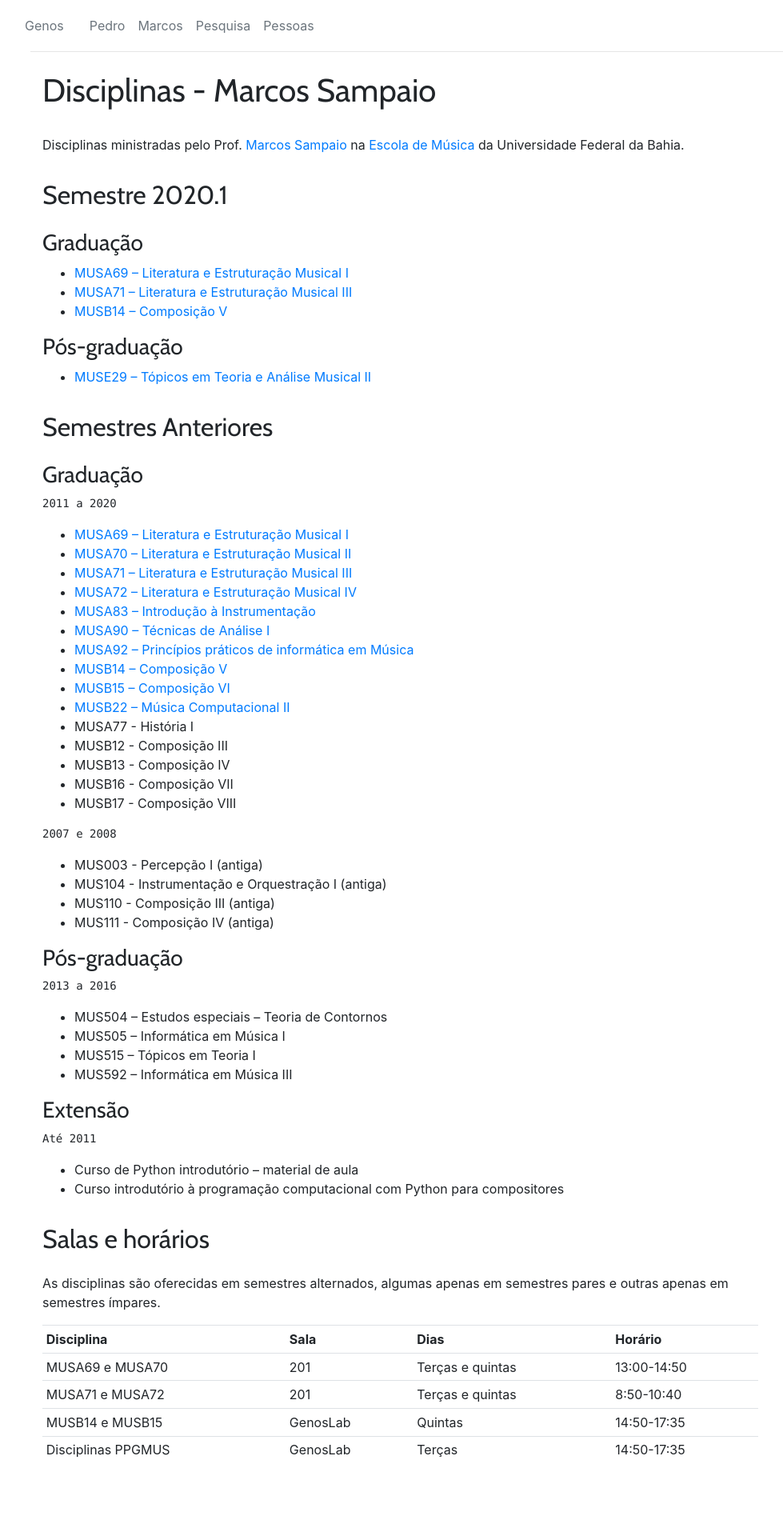
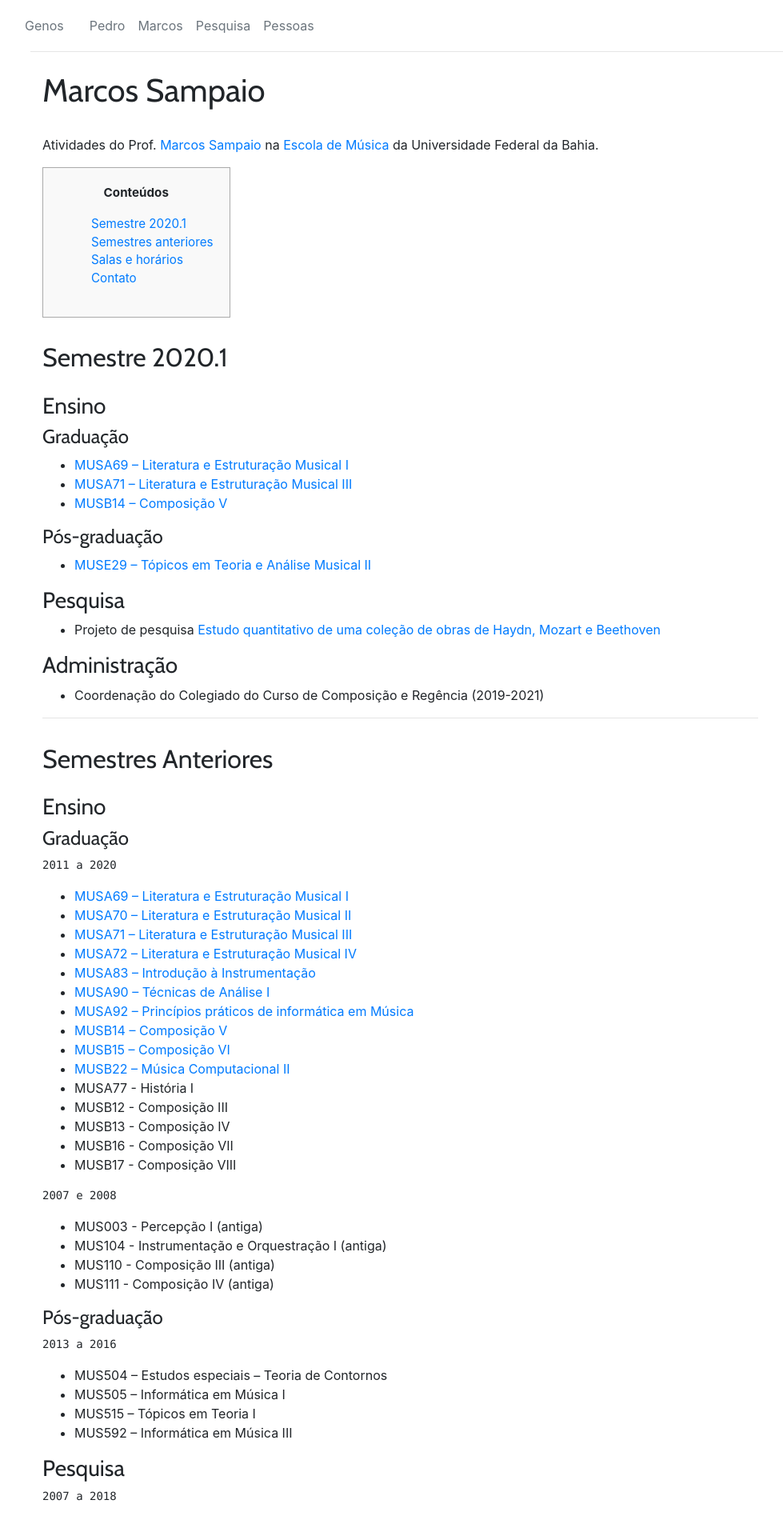
Before and after one commit to kroger/genosmus, a Jekyll site: the page built from _marcos/index.html, in a window 1280 px wide. Shown: the top 1900 px of the page at 80% size, without its empty margins (47-1026 px from the left). Built offline with Jekyll 4.4.1, drawn with Linux system fonts in a browser that asks for light colours; some of the changed text lies outside the part shown.

Commit message:
Reorganização da página inicial Marcos

```diff
--- a/_marcos/index.html
+++ b/_marcos/index.html
@@ -1,17 +1,50 @@
 ---
 layout: page
-title: Disciplinas - Marcos Sampaio
+title: Marcos Sampaio
 ---
 
-<p>Disciplinas ministradas pelo Prof. <a href="https://marcos.sampaio.me/pt-br/" target="_blank">Marcos Sampaio</a> na
+<style>
+#toc_container {
+    background: #f9f9f9 none repeat scroll 0 0;
+    border: 1px solid #aaa;
+    display: table;
+    font-size: 95%;
+    margin-bottom: 1em;
+    padding: 20px;
+    width: auto;
+}
+
+.toc_title {
+    font-weight: 700;
+    text-align: center;
+}
+
+#toc_container li, #toc_container ul, #toc_container ul li{
+    list-style: outside none none !important;
+}
+</style>
+
+<p>Atividades do Prof. <a href="https://marcos.sampaio.me/pt-br/" target="_blank">Marcos Sampaio</a> na
     <a href="http://www.escolademusica.ufba.br/" target="_blank">Escola de Música</a> da
     Universidade Federal da Bahia.</p>
 
-<h2>Semestre 2020.1</h2>
+<div id="toc_container">
+  <p class="toc_title">Conteúdos</p>
+  <ul class="toc_list">
+    <li><a href="#semestre-atual">Semestre 2020.1</a>
+    <li><a href="#semestres-anteriores">Semestres anteriores</a>
+    <li><a href="#salas-horarios">Salas e horários</a>
+    <li><a href="#contato">Contato</a>
+  </ul>
+</div>
+
+<h2 id="semestre-atual">Semestre 2020.1</h2>
 
 {% assign pages = site.marcos | where:"level","graduacao" | sort %}
 
-<h3>Graduação</h3>
+<h3>Ensino</h3>
+
+<h4>Graduação</h4>
 
 <ul>
   {% for page in pages %}
@@ -25,7 +58,7 @@ title: Disciplinas - Marcos Sampaio
 
 {% assign pages = site.marcos | where:"level","pos-graduacao" | sort %}
 
-<h3>Pós-graduação</h3>
+<h4>Pós-graduação</h4>
 
 <ul>
     {% for page in pages %}
@@ -37,10 +70,26 @@ title: Disciplinas - Marcos Sampaio
     {% endfor %}
 </ul>
 
-<h2>Semestres Anteriores</h2>
+<h3>Pesquisa</h3>
+
+<ul>
+<li>Projeto de pesquisa <a href="https://marcos.sampaio.me/pt-br/projetos/hmb-analysis/" target="_blank">
+Estudo quantitativo de uma coleção de obras de Haydn, Mozart e Beethoven</a></li>
+</ul>
+
+<h3>Administração</h3>
+
+<ul>
+<li>Coordenação do Colegiado do Curso de Composição e Regência (2019-2021)</li>
+</ul>
+
+<hr>
+<h2 id="semestres-anteriores">Semestres Anteriores</h2>
+
+<h3>Ensino</h3>
 
 {% assign pages = site.marcos | where:"level","graduacao" %}
-<h3>Graduação</h3>
+<h4>Graduação</h4>
 <pre>2011 a {{ 'now' | date: "%Y" }}</pre>
 
 <ul>
@@ -67,7 +116,7 @@ title: Disciplinas - Marcos Sampaio
 
 
 {% assign pages = site.marcos | where:"level","pos-graduacao" %}
-<h3>Pós-graduação</h3>
+<h4>Pós-graduação</h4>
 <pre>2013 a 2016</pre>
 <ul>
     <li>MUS504 – Estudos especiais – Teoria de Contornos</li>
@@ -81,20 +130,27 @@ title: Disciplinas - Marcos Sampaio
     {% endfor %} {% endcomment %}
 </ul>
 
-{% assign pages = site.marcos | where:"level","extensao" %}
-<h3>Extensão</h3>
-<pre>Até 2011</pre>
+<h3>Pesquisa</h3>
+
+<pre>2007 a 2018</pre>
+
 <ul>
-    <li>Curso de Python introdutório – material de aula</li>
-    <li>Curso introdutório à programação computacional com Python para compositores</li>
-    {% for page in pages %}
-    {% unless page.new %}
-    <li><a href="{{ page.url }}">{{ page.title | replace: '--', '&ndash;' }}</a></li>
-    {% endunless %}
-    {% endfor %}
+<li>Algoritmos de similaridade de contornos</li>
+<li>Aplicação de contornos na Composição Musical</li>
+<li>Composições para flauta solo (1710-1810): levantamento, análise e composição</li>
+<li>Análise automática de harmonia por computador</li>
 </ul>
 
-<h2>Salas e horários</h2>
+<h3>Administração</h3>
+
+<ul>
+<li>Vice-chefia do Departamento de Música (2016-2018)</li>
+<li>Vice-coordenação do Colegiado de Composição e Regência (2011-2015)</li>
+</ul>
+
+<hr>
+
+<h2 id="salas-horarios">Salas e horários</h2>
 
 <p>As disciplinas são oferecidas em semestres alternados, algumas apenas em semestres pares e outras apenas em semestres ímpares.</p>
 
@@ -129,4 +185,15 @@ title: Disciplinas - Marcos Sampaio
     <td>Terças</td>
     <td>14:50-17:35</td>
   </tr>
+  <tr>
+    <td>Atendimento Colegiado</td>
+    <td>Sala dos Colegiados</td>
+    <td>Terças</td>
+    <td>17:35-18:00</td>
+  </tr>
 </table>
+
+<hr>
+
+<h2 id="contato">Contato</h2>
+<p>Email: sampaio.marcos@ufba.br</p>
```
